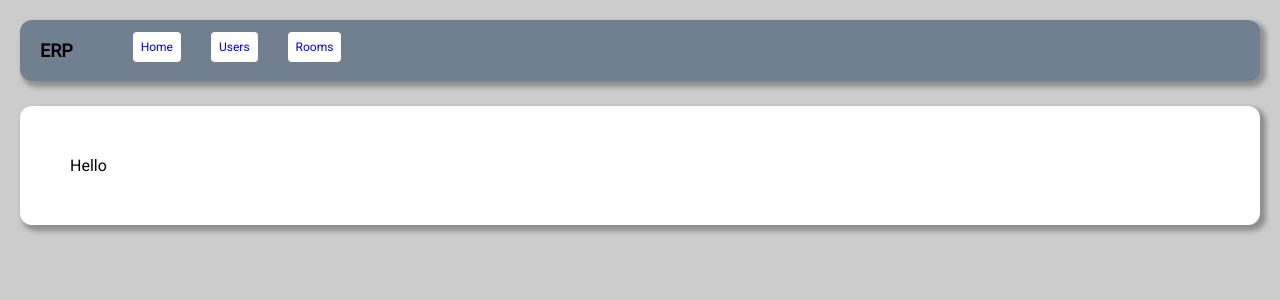
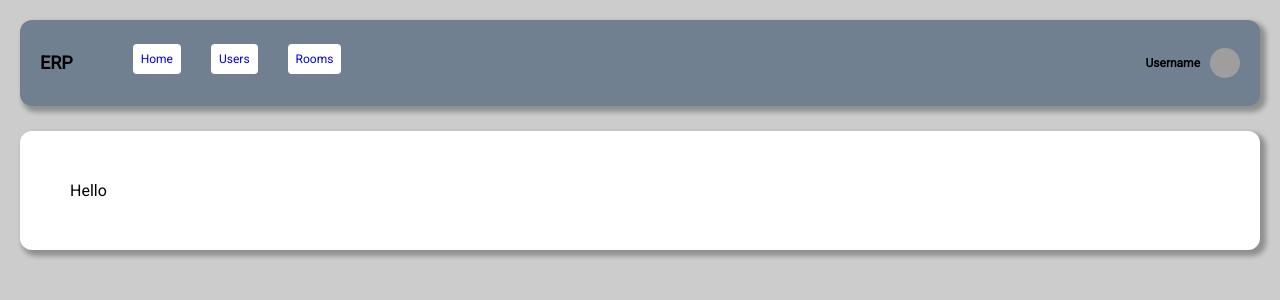
Before and after one commit to greyscrippt/pancakes-erp-vue-ts, a Vue app: page / in a window 1280 px wide. Shown: the top 300 px of the page. Built offline with nearby package versions, Linux system fonts and the light colour scheme; grey boxes are pictures that could not be loaded.

Commit message:
Added User button on navbar

```diff
--- a/src/App.vue
+++ b/src/App.vue
@@ -6,6 +6,7 @@ import { RouterLink, RouterView } from 'vue-router';
   <header>
     <div class="wrapper">
       <nav>
+        <div class='navbar-start'>
           <h1>ERP</h1>
 
           <ul>
@@ -13,6 +14,13 @@ import { RouterLink, RouterView } from 'vue-router';
             <li><RouterLink active="active-link" to="/users">Users</RouterLink></li>
             <li><RouterLink active="active-link" to="/rooms">Rooms</RouterLink></li>
           </ul>
+        </div>
+        <div class='navbar-end'>
+          <div class='profile-wrapper'>
+            <h4>Username</h4>
+            <img class='profile-picture' width='30' height='30' src='https://static.vecteezy.com/system/resources/previews/008/442/086/original/illustration-of-human-icon-user-symbol-icon-modern-design-on-blank-background-free-vector.jpg' />
+          </div>
+        </div>
       </nav>
 
       <div class="page">
@@ -25,6 +33,8 @@ import { RouterLink, RouterView } from 'vue-router';
 <style scoped>
 nav {
   display: flex;
+  justify-content: center;
+  align-items: center;
   margin: 20px;
   margin-bottom: 5px;
   width: calc(100vw - 80px);
@@ -71,4 +81,40 @@ ul {
   flex-direction: column;
   width: calc(100vw - 80px);
 }
+
+.navbar-start {
+  display: flex;
+  width: 100%;
+}
+
+.navbar-end {
+  display: flex;
+}
+
+.profile-wrapper {
+  display: flex;
+  flex-direction: row;
+
+  align-items: center;
+  justify-content: center;
+}
+
+.profile-picture {
+  margin-left: 10px;
+  border-radius: 100%;
+  width: 30px;
+  height: 30px;
+}
+
+.profile-picture:hover {
+  transform: scale(1.1);
+  transition: ease-in-out 180ms;
+  cursor: pointer;
+}
+
+.profile-picture:active {
+  transform: scale(0.9);
+  transition: ease-in-out 50ms;
+}
+
 </style>
```
Lines whose indentation alone changed are shown as unchanged.
